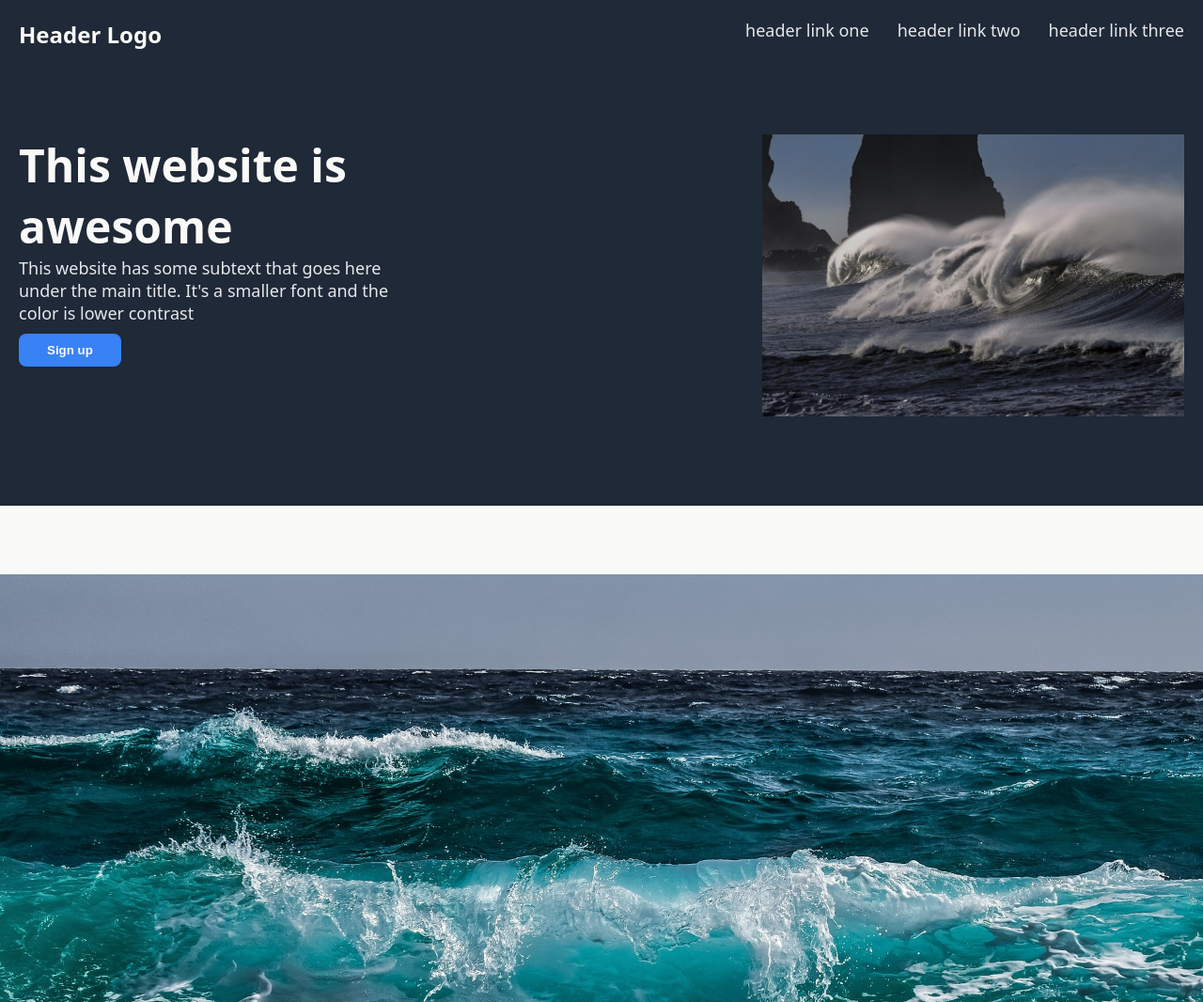
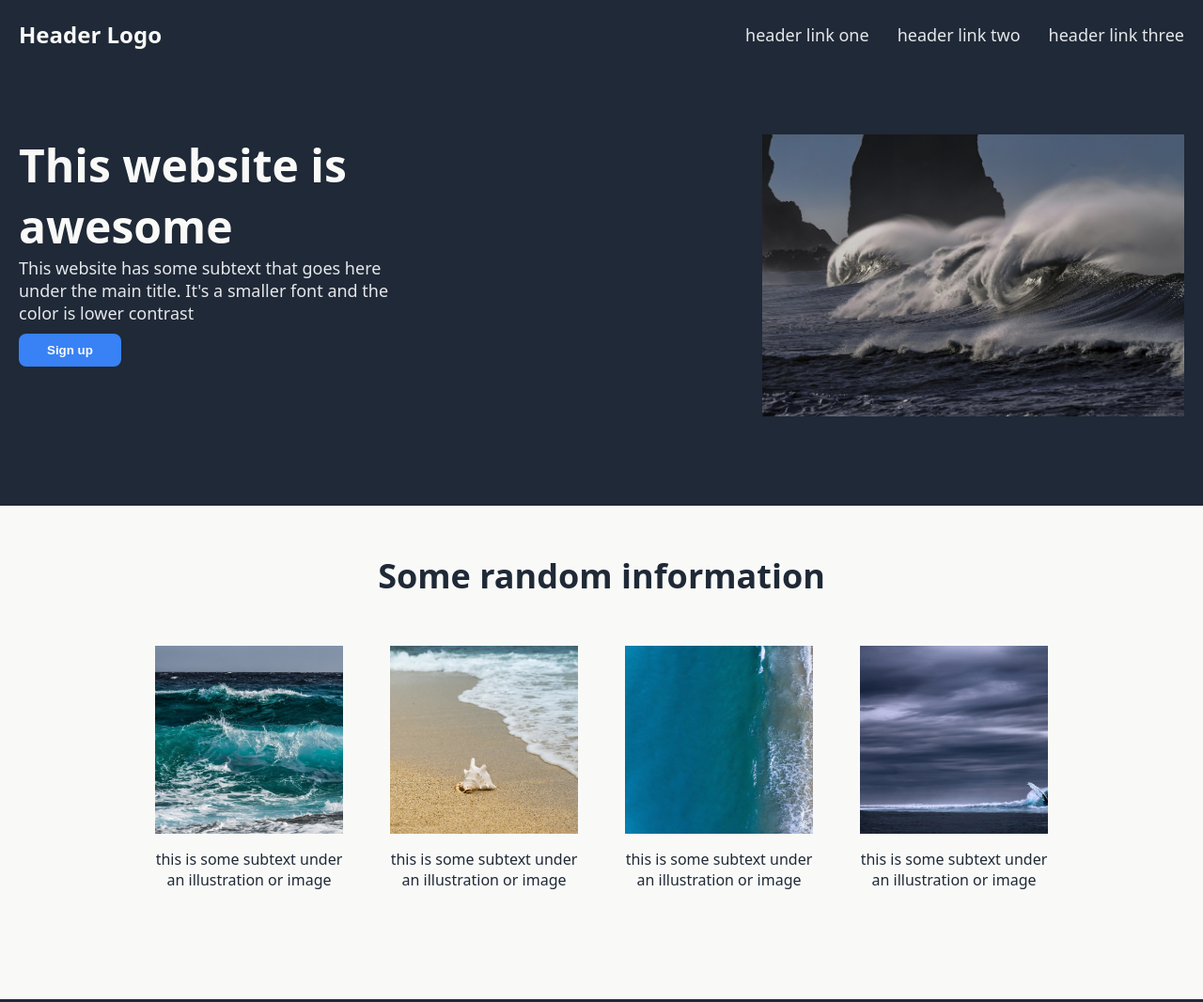
Before and after one commit to BogdanYushkov/ThorLandingPage, a plain HTML site: page index.html in a window 1280 px wide. Shown: the top 1066 px of the page at 94% size. Drawn offline with Linux system fonts and the light colour scheme.

Commit message:
add image block and change html images to css background images

```diff
--- a/index.html
+++ b/index.html
@@ -32,42 +32,45 @@
             </div>
             </div>
         </div>
+        <div class="images_wrapper">
             <div class="images">
-            <div classs="images_heading">
+                <div class="images_heading">
                     <h2 class="images_heading_heading">Some random information</h2>
                 </div>
                 <div class="images_container">
                     <div class="images_container_card">
-                    <div class="image_img">
-                        <img src="../images/waves-3473335_1920.jpg" alt="">
+                        <!-- Photo cards add in CSS background images -->
+                        <div class="image_img first">
+                            <img src="" alt="">
                         </div>
                         <p class="image_info">
                             this is some subtext under an illustration or image
                         </p>
                     </div>
                     <div class="images_container_card">
-                    <div class="image_img">
-                        <img src="../images/shellfish-3062011_1920.jpg" alt="">
+                        <div class="image_img second">
+                            <img src="" alt="">
                         </div>
                         <p class="image_info">
                             this is some subtext under an illustration or image
                         </p>
                     </div>
                     <div class="images_container_card">
-                    <div class="image_img">
-                        <img src="../images/beach-2562563_1920.jpg" alt="">
+                        <div class="image_img third">
+                            <img src="" alt="">
                         </div>
                         <p class="image_info">
                             this is some subtext under an illustration or image
                         </p>
                     </div>
                     <div class="images_container_card">
-                    <div class="image_img">
-                        <img src="../images/ocean-2051760_1920.jpg" alt="">
+                        <div class="image_img fourth">
+                            <img src="" alt="">
                         </div>
                         <p class="image_info">
                             this is some subtext under an illustration or image
                         </p>
+                    </div>
                 </div>
             </div>
         </div>
--- a/style.css
+++ b/style.css
@@ -20,6 +20,7 @@ ul {
     display: flex;
     flex-direction: column;
     align-items: center;
+    width: 100%;
 }
 
 .header_wrapper {
@@ -36,6 +37,7 @@ ul {
 .header_container {
     display: flex;
     justify-content: space-between;
+    align-items: center;
     margin-top: 20px;
 }
 
@@ -56,6 +58,7 @@ ul {
     justify-content: space-between;
     margin-top: 90px;
     margin-bottom: 90px;
+    flex-wrap: wrap;
 }
 
 .header_info_container {
@@ -82,6 +85,7 @@ ul {
     border:0;
     font-weight: 700;
     margin-top: 10px;
+    margin-bottom: 20px;
 }
 
 .header_info_image img {
@@ -93,6 +97,65 @@ img {
     height: auto;
 }
 
+.images_wrapper {
+    background-color: #f9faf8;
+    width: 100%;
+}
+
 .images {
-    background-color: #f9faf8;
+    max-width: 1000px;
+    margin: auto;
+    display: flex;
+    flex-direction: column;
+    align-items: center;
+    color: #1f2937;
+    padding: 0 30px;
+    padding-bottom: 100px;
 }
+
+.images_heading {
+    text-align: center;
+}
+
+.images_heading_heading {
+    margin: 50px 0;
+    font-size: 36px;
+    font-weight: bold;
+}
+
+.images_container {
+    display: flex;
+    flex-wrap: wrap;
+    justify-content: center;
+    gap: 50px;
+}
+
+.images_container_card {
+    width: 200px;
+    text-align: center;
+    align-items: center;
+}
+
+.image_img {
+    height: 200px;
+}
+
+.image_img.first {
+    background-image: url('./images/waves-3473335_1920.jpg');
+    background-size: cover;
+}
+
+.image_img.second {
+    background-image: url('./images/shellfish-3062011_1920.jpg');
+    background-size: cover;
+}
+
+.image_img.third {
+    background-image: url('./images/beach-2562563_1920.jpg');
+    background-size: cover;
+}
+
+.image_img.fourth {
+    background-image: url('./images/ocean-2051760_1920.jpg');
+    background-size: cover;
+}
```
Lines whose indentation alone changed are shown as unchanged.
